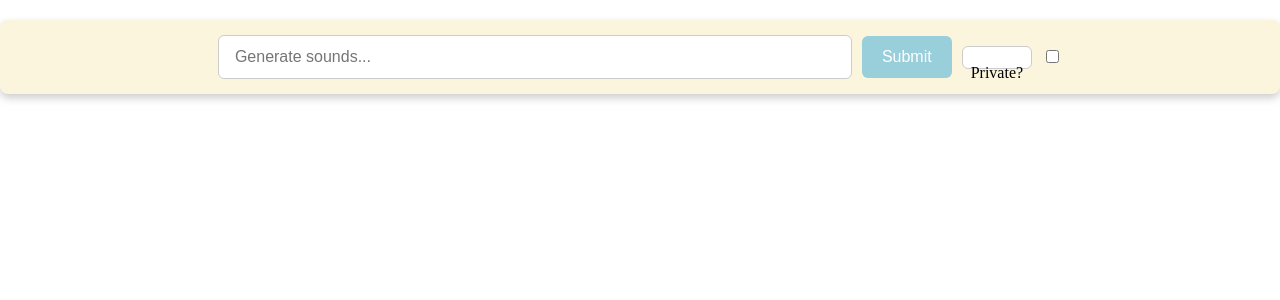
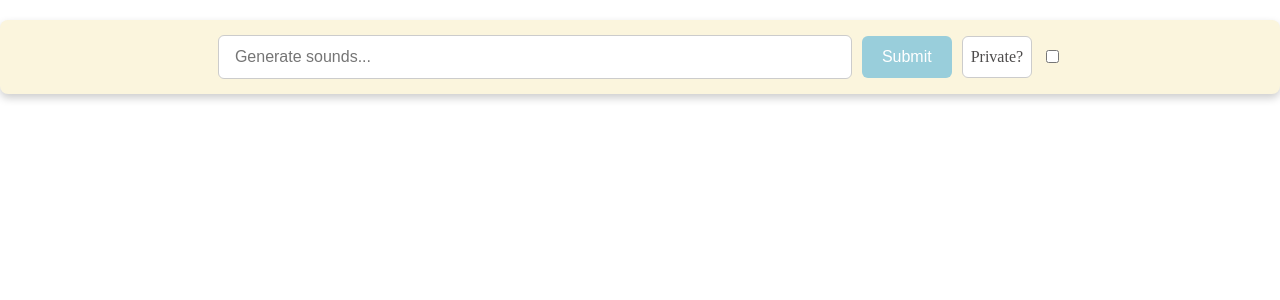
Before and after one commit to josephvu10/UGAHacksX, a Next.js app in the folder ugahacksx/: page /components/genBar in a window 1280 px wide. Shown: the top 300 px of the page. Built offline with nearby package versions, Linux system fonts and the light colour scheme; no server answers.

Commit message:
more css

```diff
--- a/ugahacksx/app/components/genBar/genBar.module.css
+++ b/ugahacksx/app/components/genBar/genBar.module.css
@@ -29,11 +29,14 @@
   background-color: #ffffff;
   outline: none;
   transition: border 0.3s ease;
-  color: #000000;
+  color: #4d4b4b;
   padding-left: 8px;
   padding-right: 8px;
-  padding-top: 1px;
-  height:20px;
+  padding-top: 0px;
+  height:40px;
+  display: flex;
+  align-items: center;
+  justify-content: center;
 }
 
 .button {
--- a/ugahacksx/app/page.module.css
+++ b/ugahacksx/app/page.module.css
@@ -33,7 +33,7 @@ body {
     font-size: 70px;
     margin: 20px 0;
     text-align: center;
-    padding-top: 250px;
+    padding-top: 12%;
   }
 
   .button:hover {
--- a/ugahacksx/app/page.tsx
+++ b/ugahacksx/app/page.tsx
@@ -49,6 +49,7 @@ export default function Home() {
         <input type="text" placeholder="Enter a prompt to express yourself..." />
         <button onClick={handleGenerateSound} type="button">Submit</button>
       </div>
+
     </div>
   );
 }
```
